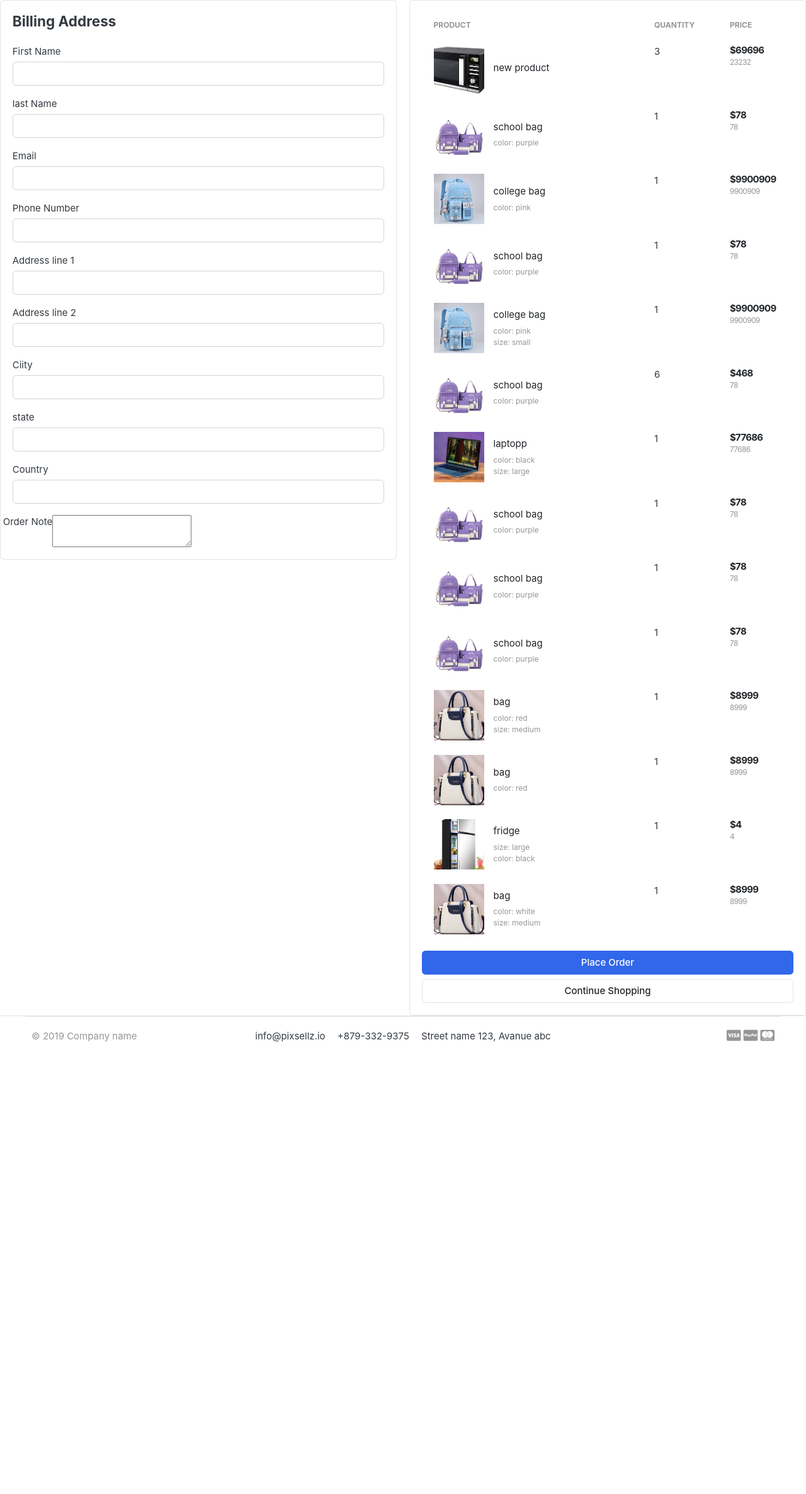
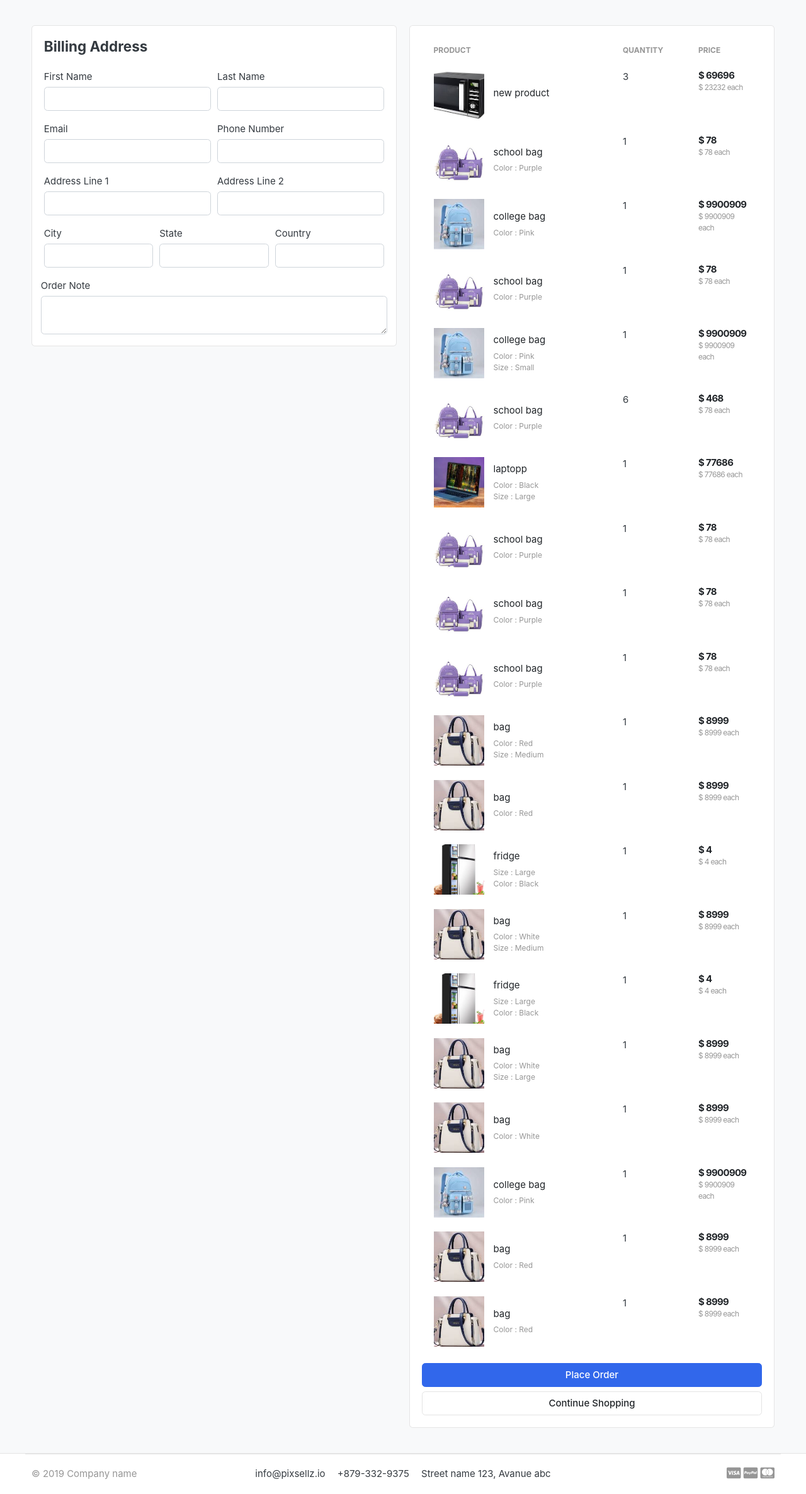
Before and after one commit to iramlatif95/greatkart-django, a Django app: template store/templates/checkout.html in a window 1280 px wide. Shown: the part 118-2491 px from the top of the page at 63% size. Before the commit the page ends 1773 px from the top, so only its background shows below. Run offline with Django 5.2, Linux system fonts and the light colour scheme; the template is opened without the code that fills it: values that come from a table or form of the project are taken from there, others are empty; data comes from the database, SQL or seed files in the repository; some libraries are stand-ins or nearby versions; some web fonts are replaced.

Commit message:
Added place_order view and order models

```diff
--- a/carts/models.py
+++ b/carts/models.py
@@ -1,5 +1,6 @@
 from django.db import models
 from store.models import Product,Variation
+from accounts.models import Account
 
 
 class Cart(models.Model):
@@ -11,6 +12,7 @@
         return self.cart_id
 
 class CartItem(models.Model):
+    user=models.ForeignKey(Account,on_delete=models.CASCADE,null=True)
     product=models.ForeignKey(Product,on_delete=models.CASCADE)
     variations=models.ManyToManyField(Variation,blank=True)
     cart=models.ForeignKey(Cart,on_delete=models.CASCADE)
--- a/orders/urls.py
+++ b/orders/urls.py
@@ -3,5 +3,7 @@
 
 urlpatterns = [
     path('place_order/', views.place_order, name='place_order'),
+    #path('payments/', views.payments, name='payments'),
+
 
 ]
--- a/store/templates/checkout.html
+++ b/store/templates/checkout.html
@@ -1,11 +1,158 @@
 {% extends 'base.html' %}
+{% load static %}
 
-{% load static %}
 {% block content %}
+
+
+<section class="section-content padding-y bg">
+<div class="container">
+
+<!-- ============================ COMPONENT 1 ================================= -->
+
+<div class="row">
+	<aside class="col-lg-6">
+<div class="card">
+  <div class="card-body">
+    <h4 class="card-title mb-4">Billing Address</h4>
+    <form action="{% url 'place_order' %}" method="POST">
+      {% csrf_token %}
+      <div class="form-row">
+        <div class="col form-group">
+          <label for="">First Name</label>
+          <input type="text" name="first_name" class="form-control" required>
+        </div>
+        <div class="col form-group">
+          <label for="">Last Name</label>
+          <input type="text" name="last_name" class="form-control" required>
+        </div>
+      </div>
+      <div class="form-row">
+        <div class="col form-group">
+          <label for="">Email</label>
+          <input type="email" name="email" class="form-control" required>
+        </div>
+        <div class="col form-group">
+          <label for="">Phone Number</label>
+          <input type="text" name="phone" class="form-control" required>
+        </div>
+      </div>
+      <div class="form-row">
+        <div class="col form-group">
+          <label for="">Address Line 1</label>
+          <input type="text" name="address_line_1" class="form-control" required>
+        </div>
+        <div class="col form-group">
+          <label for="">Address Line 2</label>
+          <input type="text" name="address_line_2" class="form-control">
+        </div>
+      </div>
+      <div class="form-row">
+        <div class="col form-group">
+          <label for="">City</label>
+          <input type="text" name="city" class="form-control" required>
+        </div>
+        <div class="col form-group">
+          <label for="">State</label>
+          <input type="text" name="state" class="form-control" required>
+        </div>
+        <div class="col form-group">
+          <label for="">Country</label>
+          <input type="text" name="country" class="form-control" required>
+        </div>
+        </div>
+        <div class="form-row">
+          <label for="">Order Note</label>
+          <textarea name="order_note" rows="2" class="form-control"></textarea>
+        </div>
+
+
+  </div>
+</div> <!-- card.// -->
+
+	</aside> <!-- col.// -->
+	<aside class="col-lg-6">
+
+		<div class="card">
+		<div class="card-body">
+      <table class="table table-borderless table-shopping-cart">
+      <thead class="text-muted">
+      <tr class="small text-uppercase">
+        <th scope="col">Product</th>
+        <th scope="col" width="120">Quantity</th>
+        <th scope="col" width="120">Price</th>
+
+      </tr>
+      </thead>
+      <tbody>
+
+      {% for cart_item in cart_items %}
+      <tr>
+      	<td>
+      		<figure class="itemside align-items-center">
+      			<div class="aside"><img src="{{ cart_item.product.image.url }}" class="img-sm"></div>
+      			<figcaption class="info">
+      				<a href="{{ cart_item.product.get_url }}" class="title text-dark">{{ cart_item.product.product_name }}</a>
+      				<p class="text-muted small">
+      					{% if cart_item.variations.all %}
+      						{% for item in cart_item.variations.all %}
+      							{{ item.variation_category | capfirst }} : {{ item.variation_value | capfirst }} <br>
+      						{% endfor %}
+      					{% endif %}
+      				</p>
+      			</figcaption>
+      		</figure>
+      	</td>
+      	<td>
+      		<!-- col.// -->
+      				<label for="">{{cart_item.quantity}}</label>
+      	</td>
+      	<td>
+      		<div class="price-wrap">
+      			<var class="price">$ {{ cart_item.sub_total }}</var>
+      			<small class="text-muted"> $ {{ cart_item.product.price }} each </small>
+      		</div> <!-- price-wrap .// -->
+      	</td>
+
+      </tr>
+      {% endfor %}
+
+      </tbody>
+      </table>
+
+      <button type="submit" name="submit" class="btn btn-primary btn-block">Place Order</button>
+			<a href="{% url 'store' %}" class="btn btn-light btn-block">Continue Shopping</a>
+      </form>
+		</div> <!-- card-body.// -->
+		</div> <!-- card.// -->
+
+
+</aside> <!-- col.// -->
+
+
+</div> <!-- row.// -->
+
+<!-- ============================ COMPONENT 1 END .// ================================= -->
+
+</div> <!-- container .//  -->
+</section>
+<!-- ========================= SECTION CONTENT END// ========================= -->
+
+{% endblock %}
+
+
+
+
+
+
+
+
+
+
+<!--
 
 <div class="row">
 
-  <!-- LEFT SIDE: Billing Address -->
+
   <aside class="col-lg-6">
     <div class="card">
       <div class="card-body text-start">
@@ -19,50 +166,53 @@
               <input type="text"  name="first_name" class="form-control" required>
             </div>
 			<div class="col-md-12 form-group">
-              <label for="first_name">last Name</label>
+              <label for="last_name">last Name</label>
               <input type="text"  name="last_name" class="form-control" required>
             </div>
 			<div class="col-md-12 form-group">
-              <label for="first_name">Email</label>
+              <label for="email">Email</label>
               <input type="text"  name="email" class="form-control" required>
             </div>
 			<div class="col-md-12 form-group">
-              <label for="first_name">Phone Number</label>
+              <label for="phone">Phone Number</label>
               <input type="text" name="phone" class="form-control" required>
             </div>
 			<div class="col-md-12 form-group">
-              <label for="first_name">Address line 1</label>
-              <input type="text" name="Address_line_1" class="form-control" required>
-            </div>
-			<div class="col-md-12 form-group">
-              <label for="first_name">Address line 2</label>
-              <input type="text" name="Address_line_2" class="form-control" required>
-            </div>
+              <div class="col-md-12 form-group">
+              <label for="address_line_1">Address Line 1</label>
+              <input type="text" id="address_line_1" name="address_line_1" class="form-control" required>
+              </div>
+
+              <div class="col-md-12 form-group">
+              <label for="address_line_2">Address Line 2</label>
+              <input type="text" id="address_line_2" name="address_line_2" class="form-control">
+              </div>
             <div class="col-md-12 form-group">
-              <label for="first_name">Ciity</label>
+              <label for="city">City</label>
               <input type="text" name="city" class="form-control" required>
             </div>
             <div class="col-md-12 form-group">
-              <label for="first_name">state</label>
+              <label for="state">state</label>
               <input type="text" name="state" class="form-control" required>
             </div>
-			<div class="col-md-12 form-group">
-              <label for="first_name">Country</label>
+			      <div class="col-md-12 form-group">
+              <label for="country">Country</label>
               <input type="text"  name="country" class="form-control" required>
             </div>
+            <div class="col-md-12 form-group"></div>
             <div class="form-row">
-              <label for="">Order Note</label>
+              <label for="order_note">Order Note</label>
               <textarea name="order_note" rows="2"></textarea>
 
             </div>
           </div>
 
       </div>
-    </div> <!-- card -->
-  </aside> <!-- col.// -->
+    </div>
+  </aside>
 
 
-  <!-- RIGHT SIDE: Cart Summary and Place Order -->
+
   <aside class="col-lg-6">
     <div class="card">
       <div class="card-body">
@@ -117,12 +267,12 @@
         </form>
 
       </div>
-    </div> <!-- card -->
-  </aside> <!-- col.// -->
+    </div>
+  </aside>
 
-</div> <!-- row -->
+</div>
 
 
 
 
-{% endblock%}
+-->
```
Also changed, not shown: orders/forms.py (+4 -3 lines), orders/models.py (+47 -51 lines), orders/views.py (+41 -37 lines), store/templates/payments.html (added, +120 -0 lines), carts/migrations/0003_cartitem_user.py (added), db.sqlite3, orders/migrations/0002_order_status_alter_order_ip.py (added), orders/migrations/0003_rename_amount_payment_amount_paid_and_more.py (added).
